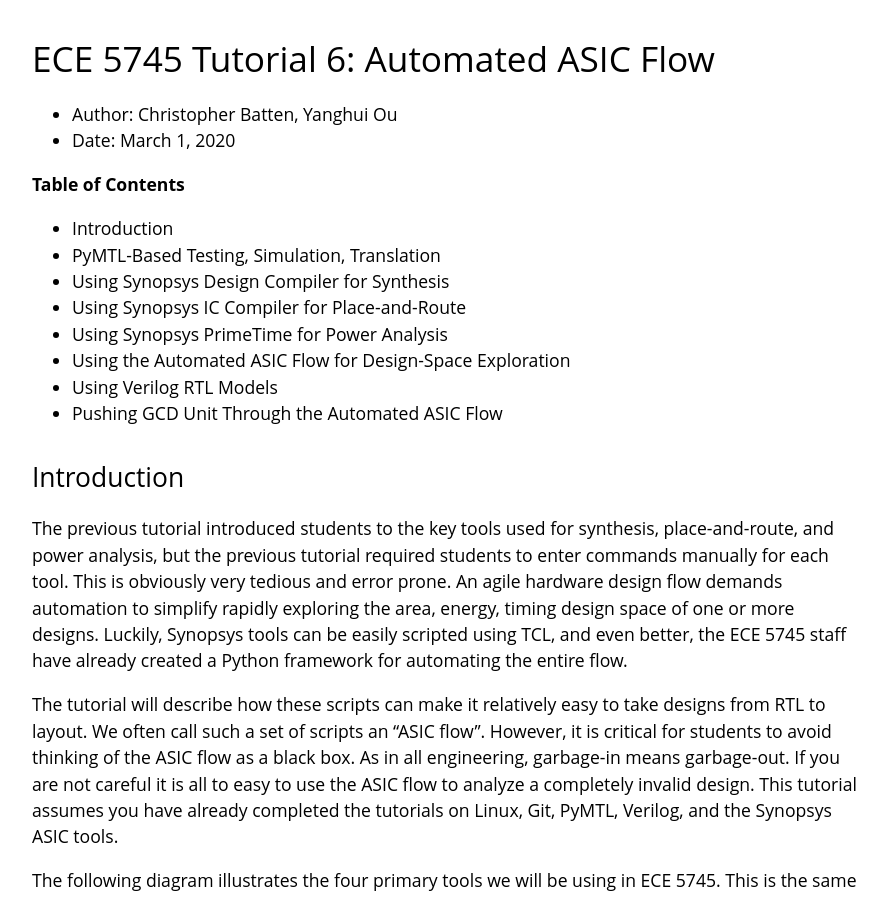
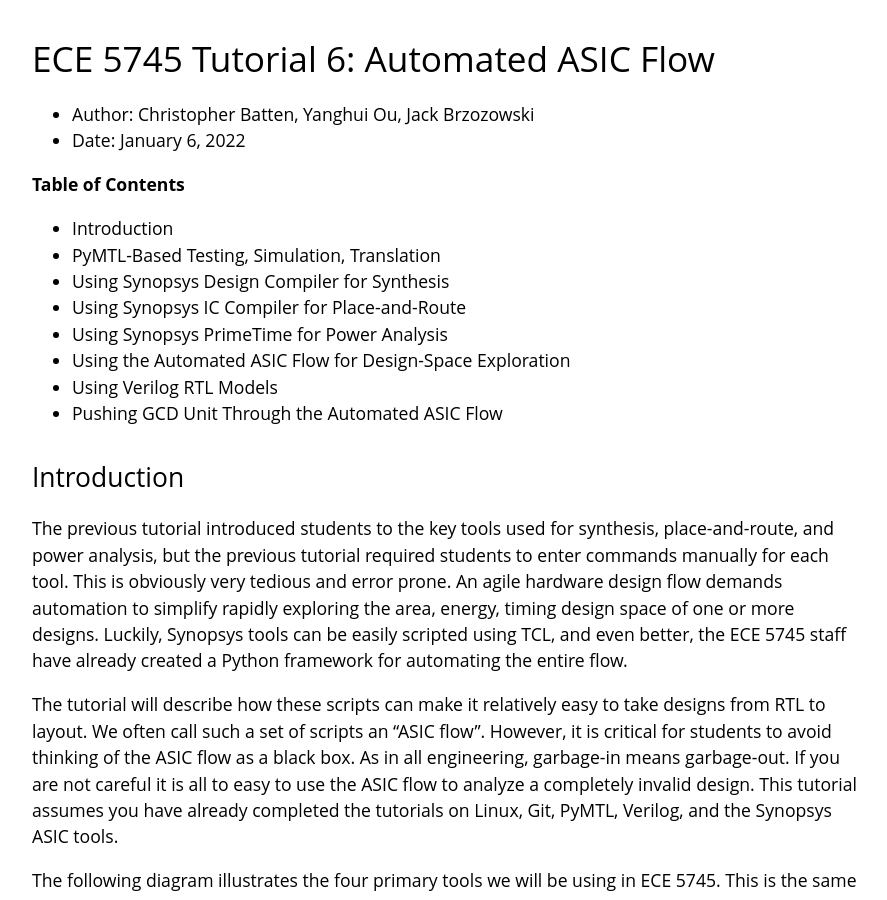
Before and after one commit to cornell-ece5745/ece5745-tut6-asic-flow, a Jekyll site: the page built from docs/index.md, in a window 1280 px wide and 900 px high. Shown: the whole window, without its empty margins (192-1079 px from the left). Built offline with Jekyll 4.4.1, drawn with Linux system fonts in a browser that asks for light colours; our own code applies the rules of GitHub Pages for plain Markdown files.

Commit message:
Update index.md

```diff
--- a/docs/index.md
+++ b/docs/index.md
@@ -2,8 +2,8 @@
 ECE 5745 Tutorial 6: Automated ASIC Flow
 ==========================================================================
 
- - Author: Christopher Batten, Yanghui Ou
- - Date: March 1, 2020
+ - Author: Christopher Batten, Yanghui Ou, Jack Brzozowski
+ - Date: January 6, 2022
 
 **Table of Contents**
 
```
